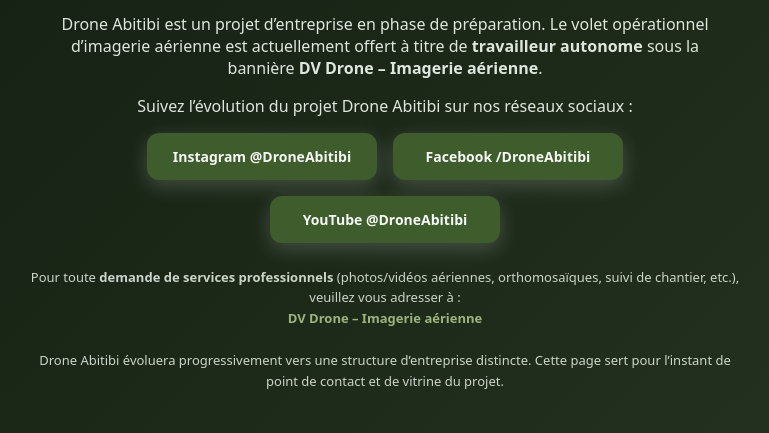
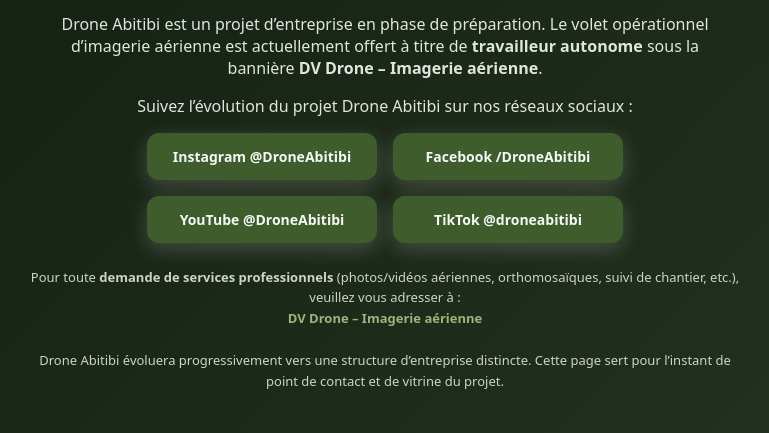
Before and after one commit to DroneAbitibi/site, a plain HTML site: page index.html in a window 1280 px wide. Shown: the part 367-800 px from the top of the page, without its empty margins (255-1024 px from the left). Drawn offline with Linux system fonts and the light colour scheme.

Commit message:
Add TikTok link to index.html
Ajout du lien vers la page tiktok qui vient d'être créée le 27 nov 2025

```diff
--- a/index.html
+++ b/index.html
@@ -152,6 +152,9 @@
       <a class="button" href="https://www.youtube.com/@DroneAbitibi" target="_blank" rel="noopener">
         YouTube&nbsp;@DroneAbitibi
       </a>
+      <a class="button" href="https://www.tiktok.com/@droneabitibi" target="_blank" rel="noopener">
+        TikTok&nbsp;@droneabitibi
+      </a>
     </div>
 
     <div class="note">
```
